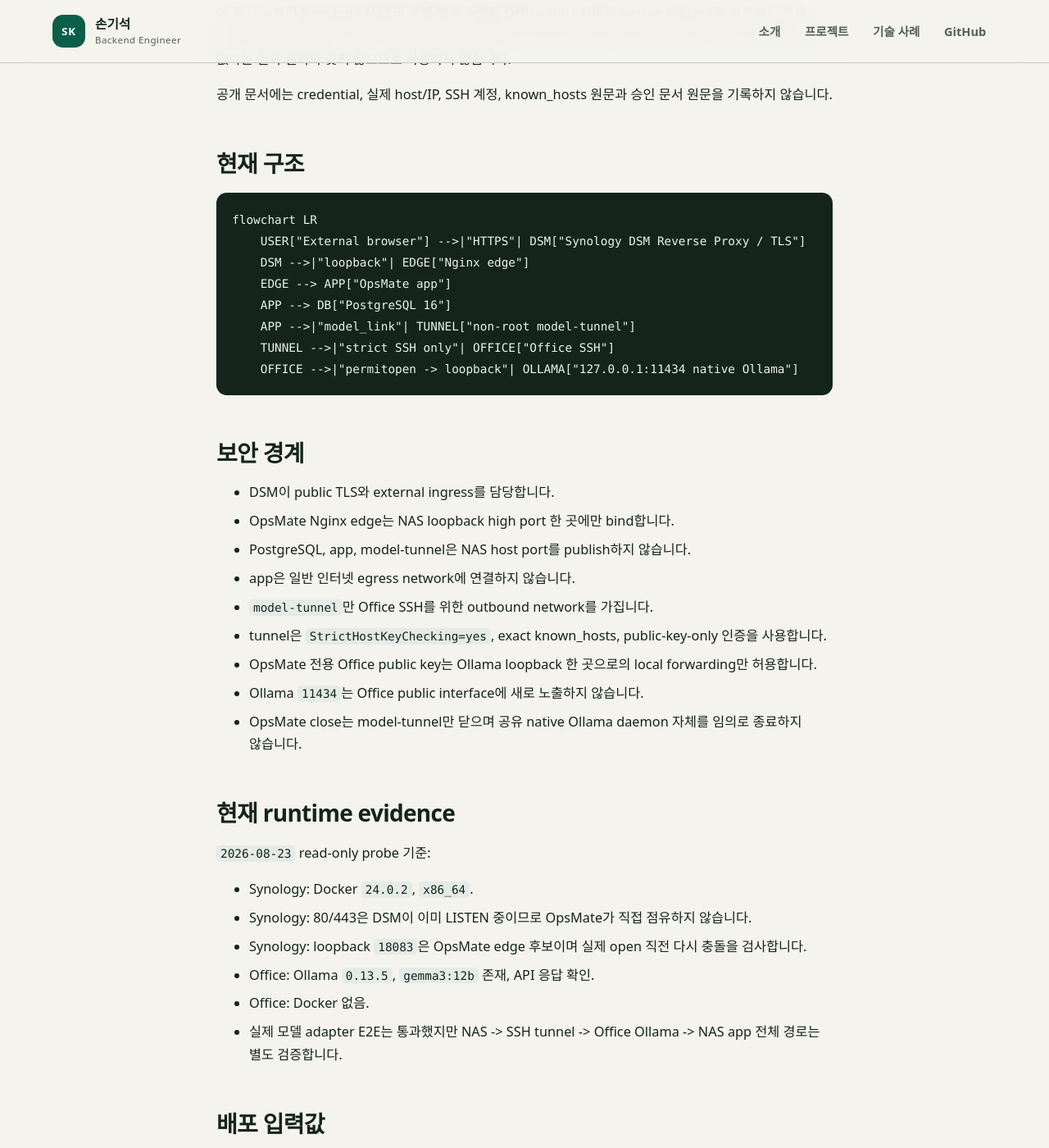
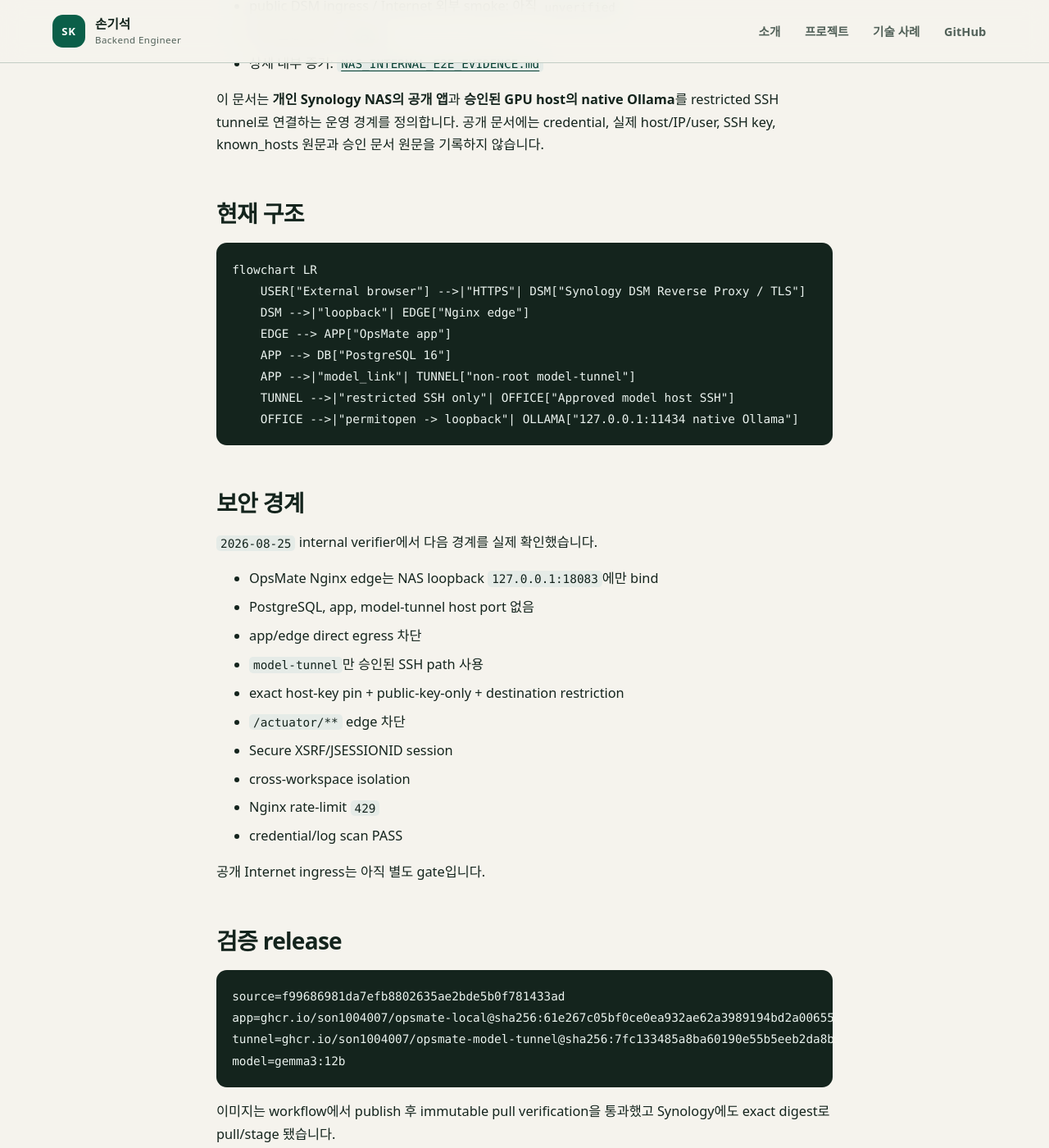
Before and after one commit to son1004007/engineering-career-portfolio, a Jekyll site: the page built from 02_projects/opsmate-local/docs/SERVICE_RUNBOOK.md, in a window 1280 px wide and 1400 px high, scrolled down 512 px. Shown: the whole window at 82% size. Built offline with Jekyll 4.4.1, drawn with Linux system fonts in a browser that asks for light colours; our own code applies the rules of GitHub Pages for plain Markdown files; some of the changed text lies outside the part shown.

Commit message:
docs: update service runbook with verified internal lifecycle

````diff
--- a/02_projects/opsmate-local/docs/SERVICE_RUNBOOK.md
+++ b/02_projects/opsmate-local/docs/SERVICE_RUNBOOK.md
@@ -2,14 +2,15 @@
 
 ## 문서 상태
 
-- 운영 자산: `implemented`, Synology + restricted SSH tunnel 구조로 전환 중
+- 운영 자산: `implemented`
 - 실제 모델 adapter E2E: `verified` (`2026-08-23`, `gemma3:12b`, 9/9, 관측 p95 21,076ms <= 30,000ms)
-- public ingress / NAS→Office tunnel E2E / 실제 close-reopen: 아직 `unverified`
+- Synology + restricted SSH tunnel internal E2E: `verified` (`2026-08-25`)
+- internal normal close / same-digest reopen / emergency close: `verified`
+- public DSM ingress / Internet 외부 smoke: 아직 `unverified`
 - 기본 운영 상태: `CLOSED`
+- 상세 내부 증거: [`NAS_INTERNAL_E2E_EVIDENCE.md`](NAS_INTERNAL_E2E_EVIDENCE.md)
 
-이 문서는 **개인 Synology NAS의 공개 앱**과 **승인된 Office GPU 서버의 native Ollama**를 연결하는 현재 운영 경계를 정의합니다. 과거 Office Docker/NVIDIA model-host 설계는 현재 Office runtime에 Docker가 없다는 실측 결과와 맞지 않으므로 사용하지 않습니다.
-
-공개 문서에는 credential, 실제 host/IP, SSH 계정, known_hosts 원문과 승인 문서 원문을 기록하지 않습니다.
+이 문서는 **개인 Synology NAS의 공개 앱**과 **승인된 GPU host의 native Ollama**를 restricted SSH tunnel로 연결하는 운영 경계를 정의합니다. 공개 문서에는 credential, 실제 host/IP/user, SSH key, known_hosts 원문과 승인 문서 원문을 기록하지 않습니다.
 
 ## 현재 구조
 
@@ -20,190 +21,168 @@
     EDGE --> APP["OpsMate app"]
     APP --> DB["PostgreSQL 16"]
     APP -->|"model_link"| TUNNEL["non-root model-tunnel"]
-    TUNNEL -->|"strict SSH only"| OFFICE["Office SSH"]
+    TUNNEL -->|"restricted SSH only"| OFFICE["Approved model host SSH"]
     OFFICE -->|"permitopen -> loopback"| OLLAMA["127.0.0.1:11434 native Ollama"]
 ```
 
 ## 보안 경계
 
-- DSM이 public TLS와 external ingress를 담당합니다.
-- OpsMate Nginx edge는 NAS loopback high port 한 곳에만 bind합니다.
-- PostgreSQL, app, model-tunnel은 NAS host port를 publish하지 않습니다.
-- app은 일반 인터넷 egress network에 연결하지 않습니다.
-- `model-tunnel`만 Office SSH를 위한 outbound network를 가집니다.
-- tunnel은 `StrictHostKeyChecking=yes`, exact known_hosts, public-key-only 인증을 사용합니다.
-- OpsMate 전용 Office public key는 Ollama loopback 한 곳으로의 local forwarding만 허용합니다.
-- Ollama `11434`는 Office public interface에 새로 노출하지 않습니다.
-- OpsMate close는 model-tunnel만 닫으며 공유 native Ollama daemon 자체를 임의로 종료하지 않습니다.
+`2026-08-25` internal verifier에서 다음 경계를 실제 확인했습니다.
 
-## 현재 runtime evidence
+- OpsMate Nginx edge는 NAS loopback `127.0.0.1:18083`에만 bind
+- PostgreSQL, app, model-tunnel host port 없음
+- app/edge direct egress 차단
+- `model-tunnel`만 승인된 SSH path 사용
+- exact host-key pin + public-key-only + destination restriction
+- `/actuator/**` edge 차단
+- Secure XSRF/JSESSIONID session
+- cross-workspace isolation
+- Nginx rate-limit `429`
+- credential/log scan PASS
 
-`2026-08-23` read-only probe 기준:
+공개 Internet ingress는 아직 별도 gate입니다.
 
-- Synology: Docker `24.0.2`, `x86_64`.
-- Synology: 80/443은 DSM이 이미 LISTEN 중이므로 OpsMate가 직접 점유하지 않습니다.
-- Synology: loopback `18083`은 OpsMate edge 후보이며 실제 open 직전 다시 충돌을 검사합니다.
-- Office: Ollama `0.13.5`, `gemma3:12b` 존재, API 응답 확인.
-- Office: Docker 없음.
-- 실제 모델 adapter E2E는 통과했지만 NAS -> SSH tunnel -> Office Ollama -> NAS app 전체 경로는 별도 검증합니다.
-
-## 배포 입력값
-
-실제 값은 NAS-local `deploy/.env`와 NAS-local secret files에만 둡니다.
-
-필수 범주:
-
-- `OPSMATE_APP_IMAGE`: 검증된 app image full digest
-- `OPSMATE_TUNNEL_IMAGE`: 검증된 tunnel image full digest
-- `DEMO_DOMAIN`, `DEMO_PUBLIC_PORT`, `OPSMATE_EDGE_HOST_PORT`
-- DB admin / migration / runtime 역할과 서로 다른 비밀번호
-- Office SSH endpoint metadata
-- OpsMate 전용 tunnel private key 파일
-- exact Office SSH known_hosts 파일
-- `OPSMATE_LLM_BASE_URL=http://model-tunnel:11434`
-- `OPSMATE_LLM_ALLOWED_HOSTS=model-tunnel`
-- `OPSMATE_LLM_MODEL=gemma3:12b`
-
-SSH-forwarded loopback 경로에서는 별도 model API Bearer token을 사용하지 않습니다. 인증과 목적지 제한은 SSH key + host-key 검증 + Office `authorized_keys` 제한으로 수행합니다.
-
-`.env`, private key와 real known_hosts는 Git, Issue, PR, workflow log에 저장하지 않습니다.
-
-## 이미지 발행
-
-`Publish OpsMate Images` workflow는 관련 `main` 소스가 바뀌면 linux/amd64 이미지를 GHCR에 발행하도록 구성합니다.
-
-- `ghcr.io/.../opsmate-local:<source-sha>`
-- `ghcr.io/.../opsmate-model-tunnel:<source-sha>`
-
-실제 배포에는 tag만 사용하지 않고 workflow가 기록한 `@sha256:<digest>` full reference를 사용합니다. NAS에서 해당 full digest가 실제 pull되는 것까지 확인해야 release artifact gate가 완료됩니다.
-
-## 공개 전 필수 gate
-
-### Office model path
-
-- [x] 공개 포트폴리오 추론 용도에 대한 조직 승인 확인
-- [x] native Ollama와 `gemma3:12b` runtime 확인
-- [x] 실제 모델 adapter E2E 성공
-- [ ] OpsMate 전용 SSH key 생성 및 NAS-local secret 배치
-- [ ] Office `authorized_keys`에 destination-restricted key 등록
-- [ ] exact Office host key를 NAS known_hosts로 배치
-- [ ] NAS `model-tunnel` health가 Office loopback Ollama까지 성공
-- [ ] Office `11434` 외부 비노출 확인
-
-### Synology app path
-
-- [x] Docker와 x86_64 runtime 확인
-- [x] DSM 80/443 점유 확인
-- [ ] app/tunnel GHCR image full digest 확보 및 NAS pull
-- [ ] DSM Reverse Proxy/TLS source 설정
-- [ ] DB 역할 분리와 NAS-local secret 구성
-- [ ] loopback edge와 기존 NAS workload port 충돌 없음 확인
-- [ ] Compose app direct-egress 부재 검증
-- [ ] Nginx rate limit 실제 동작 검증
-- [ ] 공개 전 closed 상태 확인
-
-`OPSMATE_HOST_EGRESS_POLICY_VERIFIED=YES`와 `OPSMATE_EDGE_RATE_LIMIT_VERIFIED=YES`는 실제 검증 증거가 있을 때만 설정합니다. 단순 flag 변경은 검증을 대신하지 않습니다.
-
-## DSM Reverse Proxy/TLS
-
-OpsMate Compose의 `edge`는 `127.0.0.1:<OPSMATE_EDGE_HOST_PORT>`에만 bind합니다. DSM Reverse Proxy source는 공개 HTTPS hostname/port를 받고 destination은 해당 loopback HTTP endpoint로 설정합니다.
-
-현재 예시 후보는 다음과 같습니다.
+## 검증 release
 
 ```text
-public HTTPS: <DEMO_DOMAIN>:58889
-DSM destination: http://127.0.0.1:18083
+source=f99686981da7efb8802635ae2bde5b0f781433ad
+app=ghcr.io/son1004007/opsmate-local@sha256:61e267c05bf0ce0ea932ae62a3989194bd2a0065532d0ee4caee8b37c8f9d40b
+tunnel=ghcr.io/son1004007/opsmate-model-tunnel@sha256:7fc133485a8ba60190e55b5eeb2da8b5eb02c1aa7e70e0cc0ce7b723746db1df
+model=gemma3:12b
 ```
 
-`58889`는 현재 후보일 뿐 실제 DSM/router 설정 완료 전 검증된 public port로 간주하지 않습니다. source port, 인증서와 공유기 forwarding은 공개 직전 현재 UI/runtime을 확인해 설정합니다.
+이미지는 workflow에서 publish 후 immutable pull verification을 통과했고 Synology에도 exact digest로 pull/stage 됐습니다.
+
+## NAS runtime 준비 증거
+
+`2026-08-25` bounded preparation에서 다음을 확인했습니다.
+
+- exact source/image digest: PASS
+- runtime `.env` permission: `600`
+- PostgreSQL persistent volume: present
+- 직전 승인 release에서 DB credential continuity 유지
+- preparation 종료 후 running container: `0`
+- final state: `CLOSED`
+
+실제 secret 값은 Git/Issue/PR/workflow log에 기록하지 않습니다.
+
+## 내부 전체 E2E 증거
+
+같은 날 Synology에서 다음을 연속 검증했습니다.
+
+1. exact release OPEN
+2. model tunnel health
+3. DB migration/readiness
+4. loopback edge readiness
+5. port/network/security gate
+6. Secure session과 실제 모델 기반 draft
+7. persona flow와 cross-workspace isolation
+8. rate-limit / credential-log scan
+9. normal close와 synthetic workspace purge
+10. strict CLOSED verification
+11. same immutable digest reopen
+12. emergency close rehearsal
+13. final normal close
+14. final `CLOSED`
+
+최종 marker는 `runtime_policy_flags=YES_YES`, `runtime_final_state=CLOSED`, internal verifier PASS였습니다.
+
+## DSM Reverse Proxy/TLS — 현재 남은 사용자 설정
+
+OpsMate Compose `edge`는 이미 NAS loopback에만 bind합니다. DSM Reverse Proxy는 공개 HTTPS source를 받고 destination을 이 loopback HTTP endpoint로 전달해야 합니다.
+
+현재 후보:
+
+```text
+Source protocol: HTTPS
+Source hostname: <Synology DDNS hostname>
+Source port: 58889
+Destination protocol: HTTP
+Destination hostname: 127.0.0.1
+Destination port: 18083
+```
+
+조건:
+
+- source hostname과 일치하는 DSM 인증서 사용
+- router에서 외부 TCP `58889`를 NAS의 TCP `58889`로 전달
+- `18083`을 router에서 직접 expose하지 않음
+- DB/model/app container port를 router에서 expose하지 않음
+
+`58889`는 실제 설정과 외부 smoke가 끝나기 전까지 검증된 public port로 표시하지 않습니다.
 
 ## 서비스 열기
 
-DSM ingress와 NAS-local secret이 준비된 뒤 NAS에서 실행합니다.
+DSM/router ingress와 NAS-local secret이 준비된 뒤 reviewed automation이 `deploy/open-demo.sh`와 동등한 bounded path를 실행합니다.
 
-```sh
-./deploy/open-demo.sh
-```
+`open-demo.sh` 핵심 순서:
 
-`open-demo.sh`의 순서:
+1. app/tunnel image full digest 확인
+2. DB role/credential boundary 확인
+3. SSH key/known_hosts 존재와 target 형식 확인
+4. model URL/allowlist 확인
+5. egress/rate verification flag 확인
+6. loopback edge port 충돌 확인
+7. immutable image pull/inspect
+8. restricted model-tunnel + Ollama health
+9. PostgreSQL
+10. one-shot Flyway migration
+11. runtime app
+12. loopback Nginx edge
+13. public HTTPS smoke
 
-1. app/tunnel image가 full digest인지 확인합니다.
-2. DB 역할 분리와 비밀번호 기준을 확인합니다.
-3. Office SSH target 형식과 NAS-local key/known_hosts 파일 존재를 확인합니다.
-4. model URL이 정확히 `http://model-tunnel:11434`인지 확인합니다.
-5. tunnel-only egress와 edge rate-limit 검증 flag를 확인합니다.
-6. loopback edge port가 현재 비어 있는지 확인합니다.
-7. immutable app/tunnel/edge image를 pull/inspect합니다.
-8. `model-tunnel`을 시작하고 Ollama `/api/version` health를 기다립니다.
-9. PostgreSQL을 시작합니다.
-10. 같은 app image의 one-shot Flyway migration을 실행합니다.
-11. migration credential이 없는 runtime app을 시작합니다.
-12. loopback Nginx edge를 시작합니다.
-13. 실제 public HTTPS smoke를 수행합니다.
-
-중간 실패 시 edge -> app -> model-tunnel을 닫고 쓰기 주체가 중단된 경우에만 합성 workspace 삭제를 시도한 뒤 DB를 닫습니다.
+중간 실패 시 공개 edge와 쓰기 주체를 우선 닫고 안전하게 `CLOSED`로 복귀해야 합니다.
 
 ## 공개 smoke 기준
 
-`deploy/smoke-test.sh`는 실제 HTTPS origin에서 다음을 확인합니다.
+실제 public HTTPS origin에서 다음을 검증합니다.
 
 - root 응답과 `X-OpsMate-Demo: live` marker
-- standard 443 배포라면 HTTP -> HTTPS redirect
-- 공개 `/api/**`의 `403`과 Basic challenge 부재
-- XSRF/JSESSIONID의 `Secure`, `HttpOnly`, `SameSite=Lax`
-- 합성 workspace 시작
-- 실제 모델 기반 서버 검증 초안 생성
+- 공개 `/api/**` 거부와 Basic challenge 부재
+- 공개 `/actuator/**` 차단
+- XSRF/JSESSIONID의 보안 속성
+- 합성 workspace 생성
+- 실제 모델 기반 서버 검증 draft
 - submit -> approve -> order
 - AUDITOR `ORDER_CREATED`
-- smoke workspace 삭제
+- smoke workspace cleanup
+- 서로 다른 두 외부 session cross-workspace isolation
+- 외부 PostgreSQL/model port 비노출
+- public rate-limit `429`
+- LTE/5G 외부 접근
 
-이 smoke가 성공하지 않으면 공개 open은 완료된 것이 아닙니다. 서로 다른 두 외부 세션의 cross-workspace 격리, 외부 DB/model port 차단과 모바일 네트워크 확인은 별도 운영 검수로 추가합니다.
+이 smoke가 성공하지 않으면 public open은 완료된 것이 아닙니다.
 
 ## 정상 닫기
 
-NAS에서 실행합니다.
-
-```sh
-./deploy/close-demo.sh
-```
-
-순서:
+`deploy/close-demo.sh`는 다음 순서와 gate를 사용합니다.
 
 1. loopback Nginx edge 중단
 2. app graceful stop
-3. model-tunnel 중단
-4. 세 서비스가 실제 중단됐는지 확인
-5. PostgreSQL을 유지/기동해 `demo_workspaces`를 `TRUNCATE ... CASCADE`
-6. 남은 workspace `0` 확인
+3. model-tunnel 중단 및 tunnel secret material 제거
+4. 중단 상태 확인
+5. PostgreSQL 유지/기동 후 synthetic `demo_workspaces` purge
+6. remaining workspace `0` 확인
 7. migrate/DB 중단
-8. `verify-closed.sh`로 edge/app/tunnel/DB 중단 + PostgreSQL volume 보존 확인
-9. public origin에서 live marker가 사라졌는지 확인
+8. Synology Container Manager의 DB stopped-state bounded convergence 확인
+9. Compose가 purge 과정에서 재생성할 수 있는 ephemeral tunnel-secret volume 최종 제거
+10. `verify-closed.sh`
 
-Office native Ollama는 다른 개발 업무와 공유될 수 있으므로 정상 close가 Ollama daemon을 종료하지 않습니다.
+이 normal close는 Synology internal E2E에서 실제 PASS했습니다. PostgreSQL persistent volume은 보존합니다.
 
 ## 긴급 닫기
 
-환경 파일이나 credential을 읽을 수 없어도 다음을 실행할 수 있습니다.
+`deploy/emergency-close.sh`는 env/credential 없이 Compose label을 기준으로 해당 OpsMate project의 edge -> app -> model-tunnel -> migrate -> DB를 닫습니다. 다른 NAS workload나 공유 native Ollama daemon을 중단하지 않습니다.
 
-```sh
-./deploy/emergency-close.sh opsmate-demo
-```
-
-Compose label을 기준으로 **해당 OpsMate project의** edge -> app -> model-tunnel -> migrate -> DB만 중단합니다. 다른 NAS container나 Office Ollama를 건드리지 않습니다.
-
-긴급 닫기는 DB credential이 없으므로 합성 데이터 삭제를 수행하지 않습니다. 환경을 복구한 뒤 정상 close를 수행해 purge까지 확인해야 reopen할 수 있습니다.
+내부 emergency-close rehearsal은 PASS했습니다. 긴급 닫기 자체는 DB credential을 사용하지 않으므로 synthetic purge가 필요하면 환경 복구 뒤 normal close를 수행합니다.
 
 ## 동일 artifact reopen
 
-1. Office 사용 승인이 여전히 유효한지 확인합니다.
-2. Office native Ollama/model이 이전 검증 경계와 호환되는지 확인합니다.
-3. 이전과 동일한 `OPSMATE_APP_IMAGE@sha256`과 `OPSMATE_TUNNEL_IMAGE@sha256`를 사용합니다.
-4. emergency close 이력이 있다면 정상 close로 합성 데이터 삭제를 먼저 확인합니다.
-5. `open-demo.sh` 전체 preflight/tunnel health/migration/readiness/HTTPS smoke를 다시 통과합니다.
-6. 외부 DB/model 비노출을 재확인합니다.
-7. rehearsal 종료 후 최종 상태는 다시 `CLOSED`로 둡니다.
-
-소스, image digest, model ID, migration 또는 주요 runtime이 바뀌면 same-artifact reopen이 아니므로 새 release 검증이 필요합니다.
+- 동일 source와 동일 app/tunnel image digest를 사용합니다.
+- tunnel health, migration/readiness, session/model flow를 다시 통과해야 합니다.
+- 내부 same-digest reopen은 `2026-08-25` PASS했습니다.
+- public ingress 구성 후에는 public HTTPS smoke까지 재통과해야 public same-artifact reopen으로 인정합니다.
+- rehearsal 종료 후 최종 상태는 다시 `CLOSED`로 둡니다.
 
 ## 장애 대응
 
@@ -211,20 +190,20 @@
 
 - draft 생성은 fail-closed로 유지합니다.
 - 유료 API나 다른 모델로 자동 fallback하지 않습니다.
-- edge/app/tunnel을 닫고 Office Ollama와 SSH 경계를 별도로 진단합니다.
-- 복구 뒤 tunnel health + 실제 모델 경로 + public smoke 전에는 reopen하지 않습니다.
+- edge/app/tunnel을 닫고 model runtime과 SSH 경계를 별도로 진단합니다.
+- 복구 뒤 tunnel health + 실제 모델 path + public smoke 전에는 reopen하지 않습니다.
 
 ### workspace 간 데이터 노출
 
 - 즉시 emergency close합니다.
-- 모든 합성 workspace를 정리합니다.
+- 합성 workspace를 정리합니다.
 - repository query/service guard와 cross-workspace 회귀 테스트를 추가합니다.
 - 전체 regression 전에는 reopen하지 않습니다.
 
 ### SSH key 또는 credential 노출
 
 - edge와 tunnel을 즉시 닫습니다.
-- Office restricted key를 `authorized_keys`에서 회수하고 새 key를 발급합니다.
+- restricted key를 회수·재발급합니다.
 - NAS-local secret을 교체합니다.
 - Git history/image layer/log 노출 범위를 확인합니다.
 
@@ -238,17 +217,18 @@
 application image digest:
 tunnel image digest:
 DB migration version:
-공개 가능한 모델 식별자:
-clean verify: PASS / FAIL / NOT RUN
-NAS -> SSH tunnel -> Ollama health: PASS / FAIL / NOT RUN
+공개 가능한 model ID:
+repository regression: PASS / FAIL / NOT RUN
+NAS -> restricted tunnel -> model: PASS / FAIL / NOT RUN
+internal network/security: PASS / FAIL / NOT RUN
+internal normal close: PASS / FAIL / NOT RUN
+internal emergency close: PASS / FAIL / NOT RUN
+internal same-digest reopen: PASS / FAIL / NOT RUN
 public HTTPS smoke: PASS / FAIL / NOT RUN
-cross-workspace isolation: PASS / FAIL / NOT RUN
 external DB/model non-exposure: PASS / FAIL / NOT RUN
-edge rate limit: PASS / FAIL / NOT RUN
-normal close: PASS / FAIL / NOT RUN
-emergency close: PASS / FAIL / NOT RUN
-same-digest reopen: PASS / FAIL / NOT RUN
-synthetic workspace purge: PASS / FAIL / NOT RUN
+public rate limit: PASS / FAIL / NOT RUN
+public lifecycle: PASS / FAIL / NOT RUN
+final state: OPEN / CLOSED / UNKNOWN
 known limitations:
 ```
 
@@ -256,15 +236,12 @@
 
 ## 완료 기준
 
-다음 항목이 모두 검증돼야 OpsMate public deployment를 완료로 표시합니다.
+현재 **내부 release/runtime/lifecycle gate는 완료**됐습니다. OpsMate public deployment 완료에는 추가로 다음이 필요합니다.
 
-- 최신 Maven regression과 container/config CI 성공
-- immutable app/tunnel image digest 발행 및 NAS pull 성공
-- destination-restricted SSH tunnel의 실제 NAS -> Office E2E 성공
-- public HTTPS 전체 persona smoke 성공
-- PostgreSQL과 Ollama 외부 비노출 확인
-- edge rate-limit과 tunnel-only model egress 확인
-- normal/emergency close 성공
-- 동일 app/tunnel digest reopen 성공
-- close 후 합성 workspace 삭제와 최종 `CLOSED` 확인
-- README/evidence/state 문서가 실제 결과와 일치
+- DSM Reverse Proxy/TLS + router public ingress
+- Internet/LTE public HTTPS 전체 persona smoke
+- external PostgreSQL/model non-exposure
+- public session/rate/security boundary
+- public-origin normal close / same-digest reopen / emergency close
+- 마지막 normal close와 최종 `CLOSED`
+- README/evidence/state 문서 최종 동기화
````
